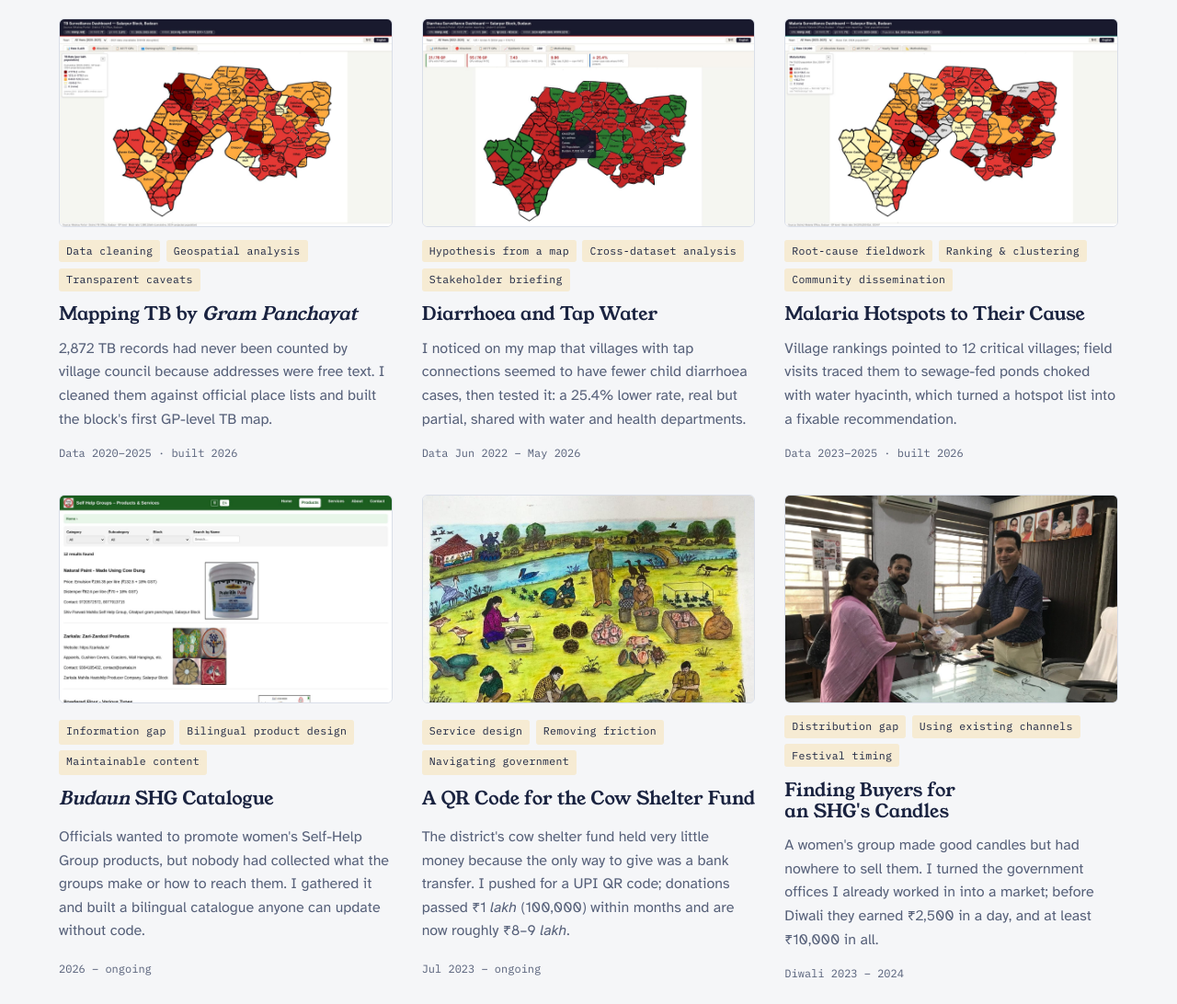
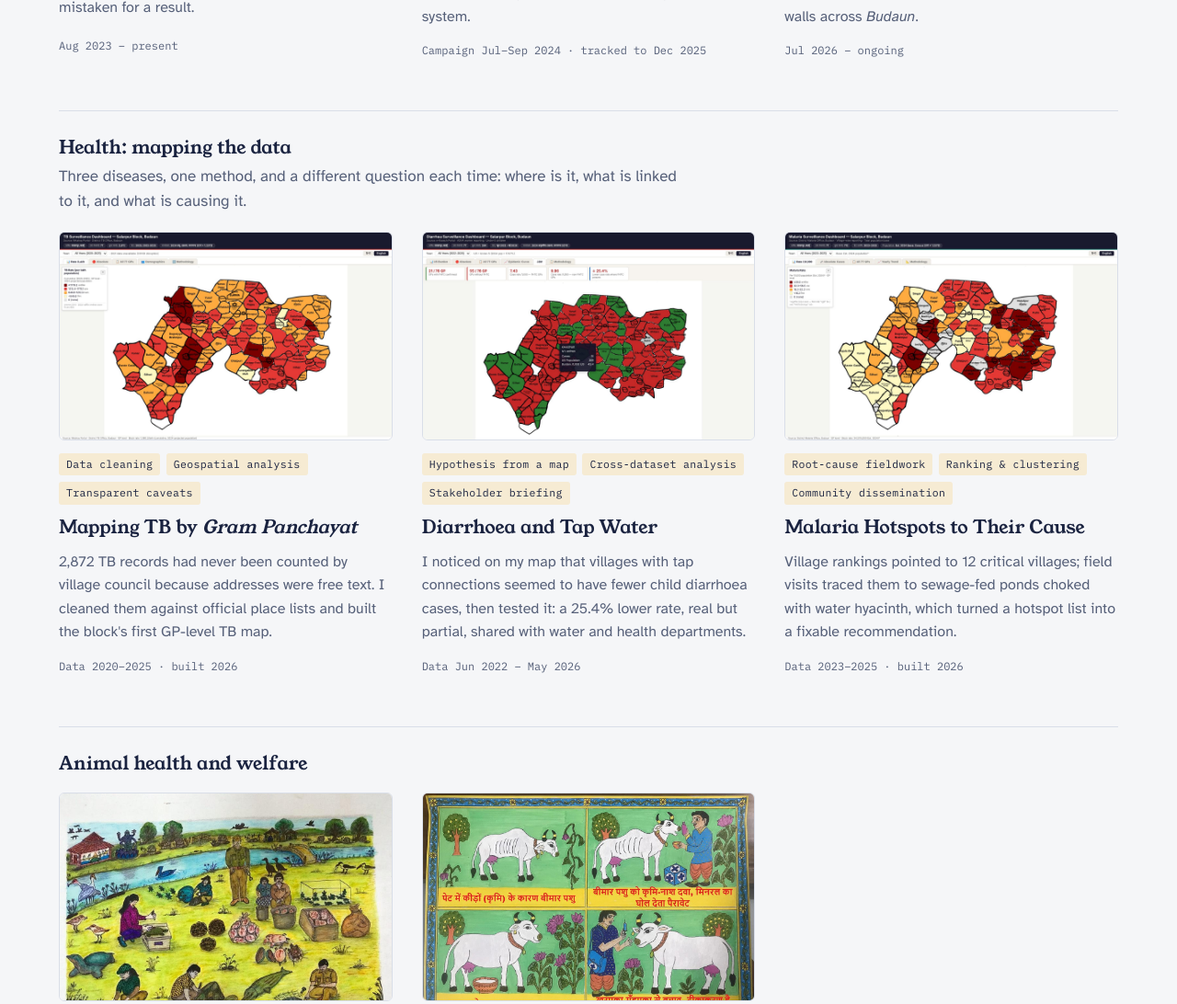
Before and after one commit to ms221088/mayank-singh-portfolio, a plain HTML site: page index.html in a window 1280 px wide. Shown: the part 1572-2664 px from the top of the page at 92% size. Drawn offline with Linux system fonts and the light colour scheme.

Commit message:
Group case studies by theme; add livestock poster beside the cow shelter QR
Co-Authored-By: Claude Opus 5.5 <noreply@anthropic.com>

```diff
--- a/index.html
+++ b/index.html
@@ -95,6 +95,9 @@ p{margin:0}
 /* work grid */
 .section-head{display:flex;justify-content:space-between;align-items:baseline;gap:1rem;flex-wrap:wrap;padding-block:2rem 1.25rem}
 .section-head h2{font-size:var(--step-2)}
+.group-head{padding-block:.5rem 1.25rem;border-top:1px solid var(--rule);margin-top:.5rem}
+.group-head h3{font-size:var(--step-1);margin:1.25rem 0 0}
+.group-head p{margin:.35rem 0 0;color:var(--muted);max-width:var(--col)}
 .grid{display:grid;grid-template-columns:repeat(auto-fill,minmax(min(100%,21rem),1fr));gap:2.25rem 2rem;padding-bottom:3rem}
 .card{display:grid;gap:.85rem;text-decoration:none;color:inherit}
 .card .thumb{aspect-ratio:16/10;overflow:hidden;border-radius:6px;border:1px solid var(--rule);background:var(--surface);max-width:100%}
@@ -186,12 +189,24 @@ a.term{text-decoration-style:dotted;text-decoration-thickness:1px}
   function slugify(s){return s.toLowerCase().replace(/[^a-z0-9]+/g,'-').replace(/^-|-$/g,'');}
 
   function home(){
-    var cards = S.map(function(c){
+    var card = function(c){
       return '<a class="card" href="#'+c.slug+'">'+
         '<div class="thumb"><img src="'+c.cover+'" alt="" loading="lazy"></div>'+
         '<ul class="tags">'+c.methods.map(function(m){return '<li>'+esc(m)+'</li>';}).join('')+'</ul>'+
-        '<h3>'+esc(c.title)+'</h3><p>'+esc(c.card)+'</p><span class="when">'+esc(c.when)+'</span></a>';
+        '<h3>'+c.title+'</h3><p>'+esc(c.card)+'</p>'+(c.when?'<span class="when">'+esc(c.when)+'</span>':'')+'</a>';
+    };
+    var bySlug = {}; S.forEach(function(c){ bySlug[c.slug] = c; });
+    var pw = MORE.filter(function(m){ return m.slug==='work-pichhwai'; })[0];
+    if(pw) bySlug['work-pichhwai'] = {slug:pw.slug, cover:pw.pics[0].src, title:pw.title, card:pw.card, methods:['Visual communication','Folk art','Official adoption']};
+    var used = {};
+    var cards = GROUPS.map(function(g){
+      var items = g.s.filter(function(x){ return bySlug[x]; });
+      items.forEach(function(x){ used[x] = 1; });
+      return '<div class="group-head"><h3>'+esc(g.t)+'</h3>'+(g.note?'<p>'+esc(g.note)+'</p>':'')+'</div>'+
+        '<div class="grid">'+items.map(function(x){ return card(bySlug[x]); }).join('')+'</div>';
     }).join('');
+    var rest = S.filter(function(c){ return !used[c.slug]; });
+    if(rest.length) cards += '<div class="grid">'+rest.map(card).join('')+'</div>';
     return ''+
     '<section class="hero"><div class="hero-text">'+
       '<p class="eyebrow">UX research · public services · rural India</p>'+
@@ -205,13 +220,19 @@ a.term{text-decoration-style:dotted;text-decoration-thickness:1px}
       '</dl>'+
     '</div><figure class="hero-photo"><img src="img/field-hero.jpg" width="1400" height="1050" alt="Mayank sits on a plastic chair with a notebook, interviewing a woman seated on a charpai in her courtyard"><figcaption>Interviewing a mother in her courtyard during a monitoring visit in Salarpur</figcaption></figure>'+
     '</section>'+
-    '<div class="section-head"><h2>Case studies</h2><span class="eyebrow">'+S.length+' projects</span></div>'+
-    '<div class="grid">'+cards+'</div>'+
+    '<div class="section-head"><h2>Case studies</h2><span class="eyebrow">'+(S.length+(pw?1:0))+' projects</span></div>'+
+    cards+
     more()+
     press()+
     about();
   }
 
+  var GROUPS = [
+    {t:'Health: research and design', s:['kpi','madhubani','anaemia']},
+    {t:'Health: mapping the data', note:'Three diseases, one method, and a different question each time: where is it, what is linked to it, and what is causing it.', s:['tb','diarrhoea','malaria']},
+    {t:'Animal health and welfare', s:['gaushala','work-pichhwai']},
+    {t:'Livelihoods', s:['shg','candles']}
+  ];
   var MORE = [
     {slug:'pichhwai', card:'A four-panel folk-art poster on deworming and vaccinating cattle, printed for the block veterinary hospital.'},
     {slug:'inclusion', card:'Reaching a transgender household in Binawar through a trusted ASHA worker, then surveying their needs and turning the gaps into a department-wise action report.'},
@@ -246,7 +267,7 @@ a.term{text-decoration-style:dotted;text-decoration-thickness:1px}
 
   function more(){
     return '<div class="section-head"><h2>More field work</h2><span class="eyebrow">Smaller projects</span></div><div class="grid">'+
-      MORE.map(function(m){
+      MORE.filter(function(m){ return m.slug!=='work-pichhwai'; }).map(function(m){
         return '<a class="card" href="#'+m.slug+'"><div class="thumb"><img src="'+m.pics[0].src+'" alt="" loading="lazy"></div>'+
           '<h3>'+m.title+'</h3><p>'+esc(m.card)+'</p></a>';
       }).join('')+'</div>';
```
Also changed, not shown: case-studies.js.
